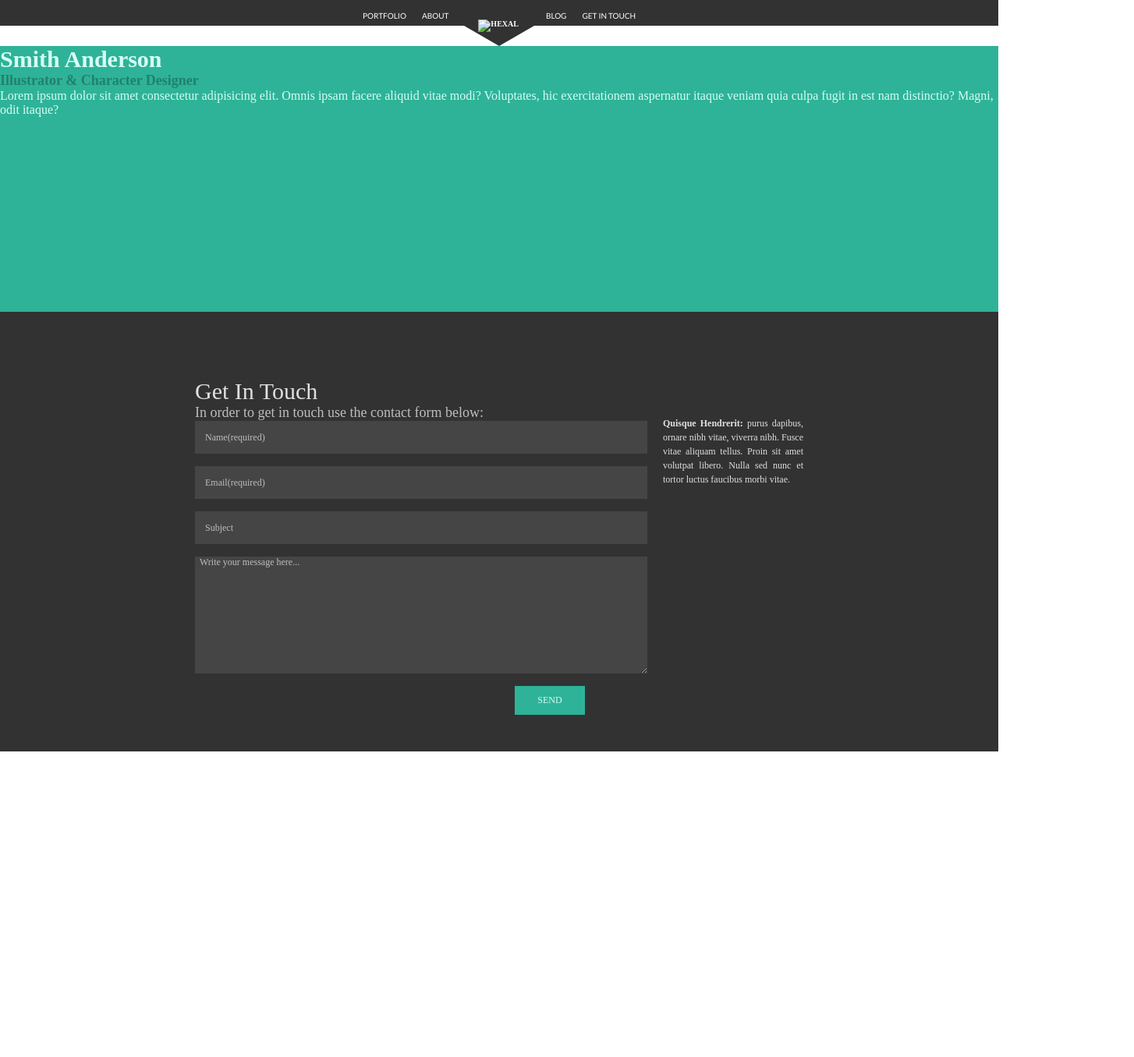
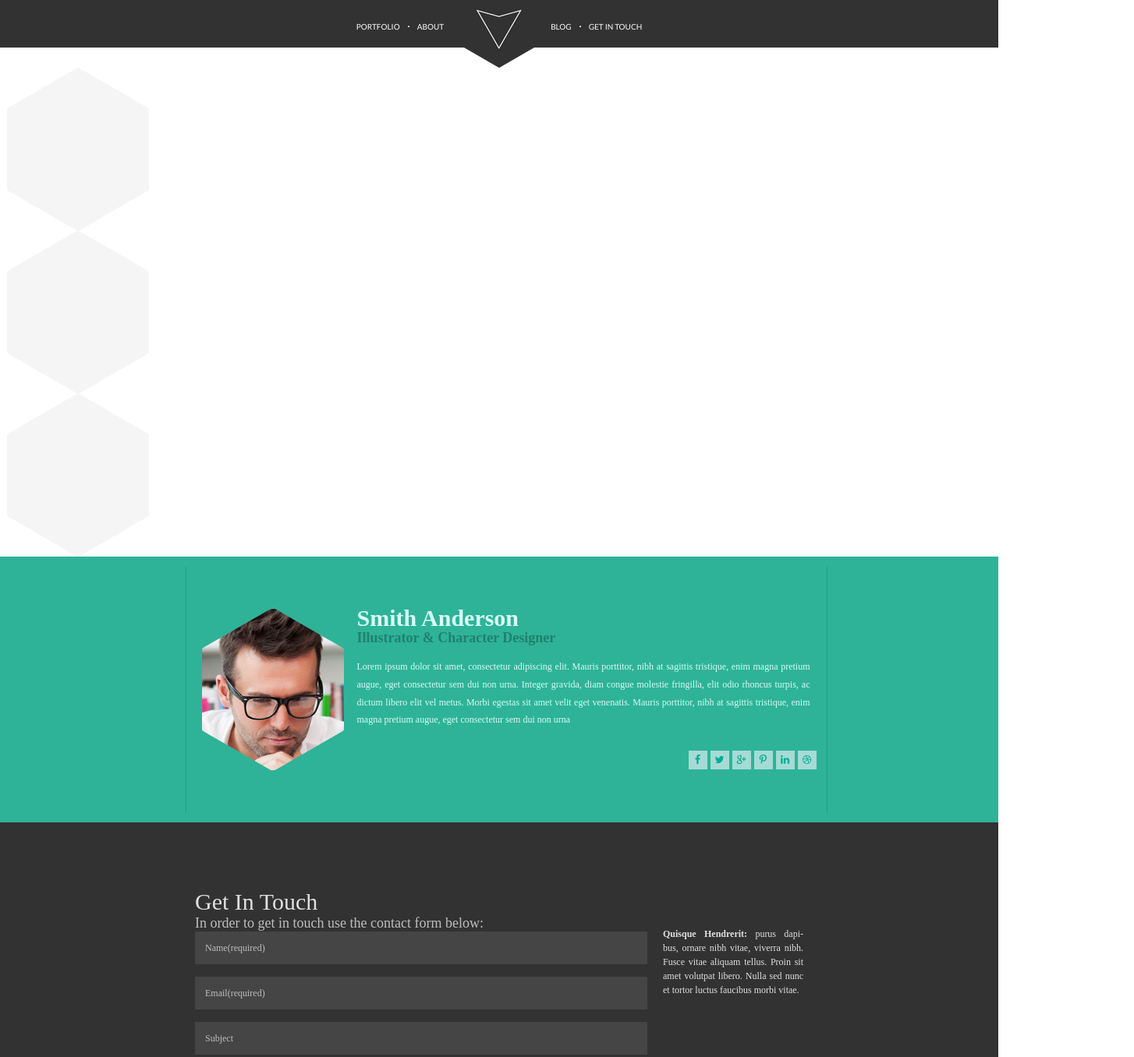
Before and after one commit to greatorangejuice/hexal, a plain HTML site: page index.html in a window 1280 px wide. Shown: the top 1356 px of the page at 78% size, 1454 px wide, since content can reach past the window. Before the commit the page ends 964 px from the top, so only its background shows below. Drawn offline with Linux system fonts and the light colour scheme.

Commit message:
fix profle and add assets

```diff
--- a/index.html
+++ b/index.html
@@ -19,14 +19,14 @@
         <nav>
             <ul>
                 <li class="nav_links"><a href="#">Portfolio</a></li>
-                <li class="nav_links"><span class="nav_circle"></span></li>
+                <li class="nav_links circle"></li>
                 <li class="nav_links nav-left_links"><a href="#">About</a></li>
                 <h1>
-                    <a href="#"><img class="logo" src="/hexal/assets/Logo@1X.png" alt="Hexal"></a>
+                    <a href="#"><img class="logo" src="/assets/Logo@1X.png" alt="Hexal"></a>
                 </h1>
                 <li class="nav_links nav-right_links"><a href="#">Blog</a></li>
-                <li class="nav_links"> <span class="nav_circle"></span></li>
-                <li class="nav_links"><a href="#">Get in touch</a></li>
+                <li class="nav_links circle"> </li>
+                <li class="nav_links"><a href="#get_in_touch">Get in touch</a></li>
             </ul>
         </nav>
 
@@ -54,59 +54,47 @@
                         <div class="hex-layer-2"></div>
                     </div>
                 </div>
-
-                <div class="hexagon">
-                    <div class="hex-layer-1">
-                        <div class="hex-layer-2"></div>
-                    </div>
-                </div>
             </div>
 
-            <div class="second-line_container">
-                <div class="hexagon">
-                    <div class="hex-layer-1">
-                        <div class="hex-layer-2"></div>
-                    </div>
-                </div>
-
-                <div class="hexagon">
-                    <div class="hex-layer-1">
-                        <div class="hex-layer-2"></div>
-                    </div>
-                </div>
-
-                <div class="hexagon">
-                    <div class="hex-layer-1">
-                        <div class="hex-layer-2"></div>
-                    </div>
-                </div>
-
-                <div class="hexagon">
-                    <div class="hex-layer-1">
-                        <div class="hex-layer-2"></div>
-                    </div>
-                </div>
-
-                <div class="hexagon">
-                    <div class="hex-layer-1">
-                        <div class="hex-layer-2"></div>
-                    </div>
-                </div>
-            </div>
         </section>
 
         <section class="profile">
-            <h2>Smith Anderson</h2>
-            <h3>Illustrator & Character Designer</h3>
-            <p>Lorem ipsum dolor sit amet consectetur adipisicing elit. Omnis ipsam facere aliquid vitae modi?
-                Voluptates, hic exercitationem aspernatur itaque veniam quia culpa fugit in est nam distinctio? Magni,
-                odit itaque?</p>
+            <div class="profile_vertical_line right"></div>
+            <div class="hexagon smith">
+                <div class="hex-layer-1">
+                    <div class="smith-layer"></div>
+                </div>
+            </div>
+            <div class="profile_describe">
+                <h2 class="profile_describe_smith">Smith Anderson</h2>
+                <h3>Illustrator & Character Designer</h3>
+                <p class="profile_describe_lorem">Lorem ipsum dolor sit amet, consectetur adipiscing elit. Mauris
+                    porttitor, nibh at sagittis tristique, enim magna pretium augue, eget consectetur sem dui non urna.
+                    Integer gravida, diam congue molestie fringilla, elit odio rhoncus turpis, ac dictum libero elit
+                    vel metus. Morbi egestas sit amet velit eget venenatis. Mauris porttitor, nibh at sagittis
+                    tristique, enim magna pretium augue, eget consectetur sem dui non urna</p>
+
+                    <div class="social_wrapper">
+                            <ul class="social_list">
+                                <li><a href="#" class="item_social"><i class="icon-facebook"></i></a></li>
+                                <li><a href="#" class="item_social"><i class="icon-twitter"></i></a></li>
+                                <li><a href="#" class="item_social"><i class="icon-gplus"></i></a></li>
+                                <li><a href="#" class="item_social"><i class="icon-pinterest"></i></a></li>
+                                <li><a href="#" class="item_social"><i class="icon-linkedin"></i></a></li>
+                                <li><a href="#" class="item_social"><i class="icon-dribbble"></i></a></li>
+                            </ul>
+                        </div>
+            </div>
+
+
+
+            <div class="profile_vertical_line left"></div>
         </section>
     </main>
 
     <footer>
 
-        <div class="footer_container">
+        <div class="footer_container" id="get_in_touch">
 
             <form class="form">
                 <label for="test" class="form-title">
@@ -119,11 +107,12 @@
                 <input type="email" placeholder="Email(required)" required>
                 <input type="text" placeholder="Subject">
                 <textarea name="test" cols="30" rows="10" placeholder="  Write your message here..." required></textarea>
-                <button class="button">SEND</button>
+                <button class="button_send">SEND</button>
             </form>
 
             <div class="describe">
-                <p><strong>Quisque Hendrerit:</strong> purus dapibus, ornare nibh vitae, viverra nibh. Fusce vitae aliquam tellus. Proin sit
+                <p><strong>Quisque Hendrerit:</strong> purus dapi- <wbr> bus, ornare nibh vitae, viverra nibh.<wbr>  Fusce vitae
+                    aliquam tellus. Proin sit
                     amet volutpat libero. Nulla sed nunc et tortor luctus faucibus morbi vitae. </p>
             </div>
         </div>
--- a/style.css
+++ b/style.css
@@ -6,7 +6,7 @@
 
 a {
     text-decoration: none;
-    color: white;
+    color: rgba(255, 255, 255, 255);
     font-size: 10px;
     text-transform: uppercase;
     font-family: 'Lato', sans-serif;
@@ -49,10 +49,15 @@ nav li a {
     margin: 0 auto;
 }
 
-.nav_circle {
-    width: 4px;
-    height: 4px;
-    border-radius: 100%;
+.circle {
+    width: 2px;
+    height: 2px;
+    background: rgba(255, 255, 255, 255);
+    -moz-border-radius: 1px;
+    -webkit-border-radius: 1px;
+    border-radius: 1px;
+    position: relative;
+    bottom: -1px;
 
 }
 
@@ -73,7 +78,55 @@ nav li a {
     font-family: 'MavenProRegular', 'AdobeInvisFont', 'MyriadPro-Regular';
     background: #2eb398;
     height: 341px;
+    display: flex;
+    justify-content: center;
+    /* align-items: center; */
+}
 
+.profile_describe {
+    display: flex;
+    flex-direction: column;
+    position: relative;
+    left: 17px;
+    top: 62px;
+
+}
+
+.profile_describe h2 {
+    margin-bottom: -2px;
+}
+
+.profile_describe h3 {
+    margin-bottom: 15px;
+}
+
+.profile_describe_lorem {
+    font-size: 12px;
+    width: 581px;
+    height: 76px;
+    font-family: 'Lato-Regular', 'MyriadPro-Regular';
+    font-size: 12px;
+    color: rgba(215, 252, 245, 255);
+    text-align: justify;
+    line-height: 1.9;
+}
+
+.profile_vertical_line {
+    width: 1px;
+    height: 316px;
+    background: #219d84;
+    position: relative;
+
+}
+
+.right {
+    top: 13px;
+    left: -20px;
+}
+
+.left {
+    top: 13px;
+    left: 38px;
 }
 
 h2 {
@@ -84,12 +137,6 @@ h2 {
 h3 {
     font-size: 18px;
     color: rgba(32, 129, 109, 255);
-}
-
-.profile p {
-    font-family: ' Lato-Regular', 'MyriadPro-Regular';
-    font-size: 12pt;
-    color: rgba(215, 252, 245, 255);
 }
 
 footer {
@@ -140,8 +187,8 @@ form textarea::placeholder {
 
 }
 
-.button {
-    margin-left: 410px;
+.button_send {
+    margin-left: 490px;
     margin-top: 16px;
     width: 90px;
     height: 37px;
@@ -149,11 +196,6 @@ form textarea::placeholder {
     border: none;
     color: rgba(215, 252, 245, 255);
     font-size: 12px;
-}
-
-.describe {
-    font-family: ' Lato-Regular', 'MyriadPro-Regular';
-    color: rgba(224, 224, 224, 255);
 }
 
 .footer_container {
@@ -166,6 +208,8 @@ form textarea::placeholder {
 }
 
 .describe {
+    font-family: ' Lato-Regular', 'MyriadPro-Regular';
+    color: rgba(224, 224, 224, 255);
     width: 180px;
     height: 117px;
     font-size: 12px;
@@ -175,3 +219,151 @@ form textarea::placeholder {
     padding-right: 120px;
     text-align: justify;
 }
+
+
+
+
+/* HEXAGONS */
+.hexagon {
+    width: 182px;
+    height: 209px;
+    margin: 0 9px;
+    transform: rotate(120deg);
+    overflow: hidden;
+    visibility: hidden;
+}
+
+.smith {
+    margin: auto 0;
+}
+
+.hex-layer-1 {
+    visibility: hidden;
+    width: 100%;
+    height: 100%;
+    transform: rotate(-60deg);
+    overflow: hidden;
+}
+
+.hex-layer-2 {
+    width: 100%;
+    height: 100%;
+    background: #ccc3;
+    transform: rotate(-60deg);
+    overflow: hidden;
+    visibility: visible;
+    background-image: url();
+    background-repeat: no-repeat;
+    background-position: 50%;
+}
+
+.smith-layer {
+    width: 100%;
+    height: 100%;
+    background: #ccc3;
+    transform: rotate(-60deg);
+    overflow: hidden;
+    visibility: visible;
+    background-image: url(../assets/smith.png);
+    background-repeat: no-repeat;
+    background-position: 50%;
+}
+
+
+
+
+
+
+
+
+@font-face {
+    font-family: 'fontello';
+    src: url('../font/fontello.eot?66712249');
+    src: url('../font/fontello.eot?66712249#iefix') format('embedded-opentype'),
+         url('../font/fontello.woff2?66712249') format('woff2'),
+         url('../font/fontello.woff?66712249') format('woff'),
+         url('../font/fontello.ttf?66712249') format('truetype'),
+         url('../font/fontello.svg?66712249#fontello') format('svg');
+    font-weight: normal;
+    font-style: normal;
+  }
+  /* Chrome hack: SVG is rendered more smooth in Windozze. 100% magic, uncomment if you need it. */
+  /* Note, that will break hinting! In other OS-es font will be not as sharp as it could be */
+  /*
+  @media screen and (-webkit-min-device-pixel-ratio:0) {
+    @font-face {
+      font-family: 'fontello';
+      src: url('../font/fontello.svg?66712249#fontello') format('svg');
+    }
+  }
+  */
+
+   [class^="icon-"]:before, [class*=" icon-"]:before {
+    font-family: "fontello";
+    font-style: normal;
+    font-weight: normal;
+    speak: none;
+
+    display: inline-block;
+    text-decoration: inherit;
+    width: 1em;
+    margin-right: .2em;
+    text-align: center;
+    /* opacity: .8; */
+
+    /* For safety - reset parent styles, that can break glyph codes*/
+    font-variant: normal;
+    text-transform: none;
+
+    /* fix buttons height, for twitter bootstrap */
+    line-height: 1em;
+
+    /* Animation center compensation - margins should be symmetric */
+    /* remove if not needed */
+    margin-left: .2em;
+
+    /* you can be more comfortable with increased icons size */
+    /* font-size: 120%; */
+
+    /* Font smoothing. That was taken from TWBS */
+    -webkit-font-smoothing: antialiased;
+    -moz-osx-font-smoothing: grayscale;
+
+    /* Uncomment for 3D effect */
+    /* text-shadow: 1px 1px 1px rgba(127, 127, 127, 0.3); */
+  }
+
+  .icon-twitter:before { content: '\f099'; } /* '' */
+  .icon-facebook:before { content: '\f09a'; } /* '' */
+  .icon-linkedin:before { content: '\f0e1'; } /* '' */
+  .icon-dribbble:before { content: '\f17d'; } /* '' */
+  .icon-pinterest:before { content: '\f231'; } /* '' */
+  .icon-gplus:before { content: '\f30f'; } /* '' */
+
+.social_wrapper {
+    position: relative;
+    left: 415px;
+    top: 33px;
+}
+  .social_list li {
+      display: inline-block;
+      position: relative;
+      top: 10px;
+      left: 10px;
+  }
+
+  .item_social {
+      width: 24px;
+      height: 24px;
+      font-size: 13px;
+      color: #04ac95;
+      background: #a5dbd4;
+      display: flex;
+      justify-content: center;
+      align-items: center;
+      /* text-decoration: none; */
+  }
+
+  .item_social:hover {
+    background: #6ccbbe;
+  }
```
Also changed, not shown: assets/Logo@1X.png (added), assets/smith.png (added), font/fontello.ttf (added), font/fontello.woff (added), font/fontello.woff2 (added), 3 other files.
